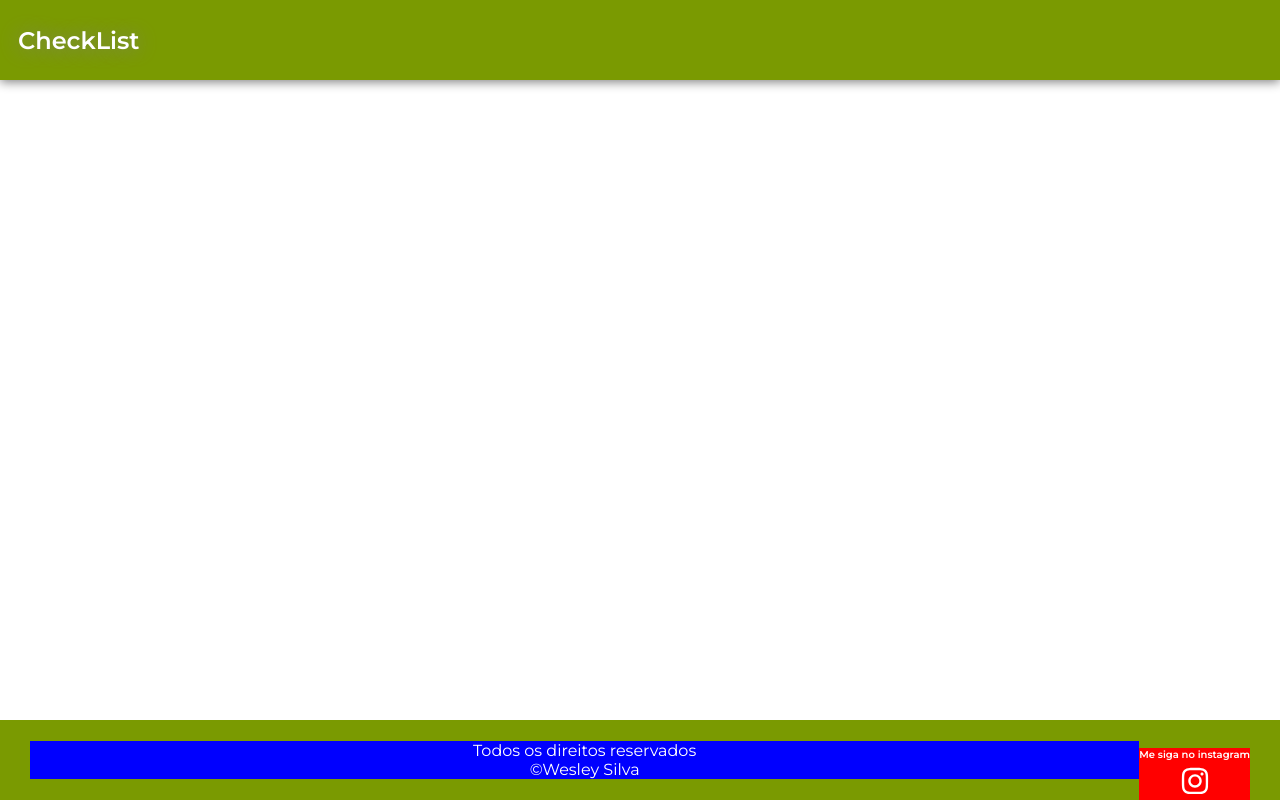
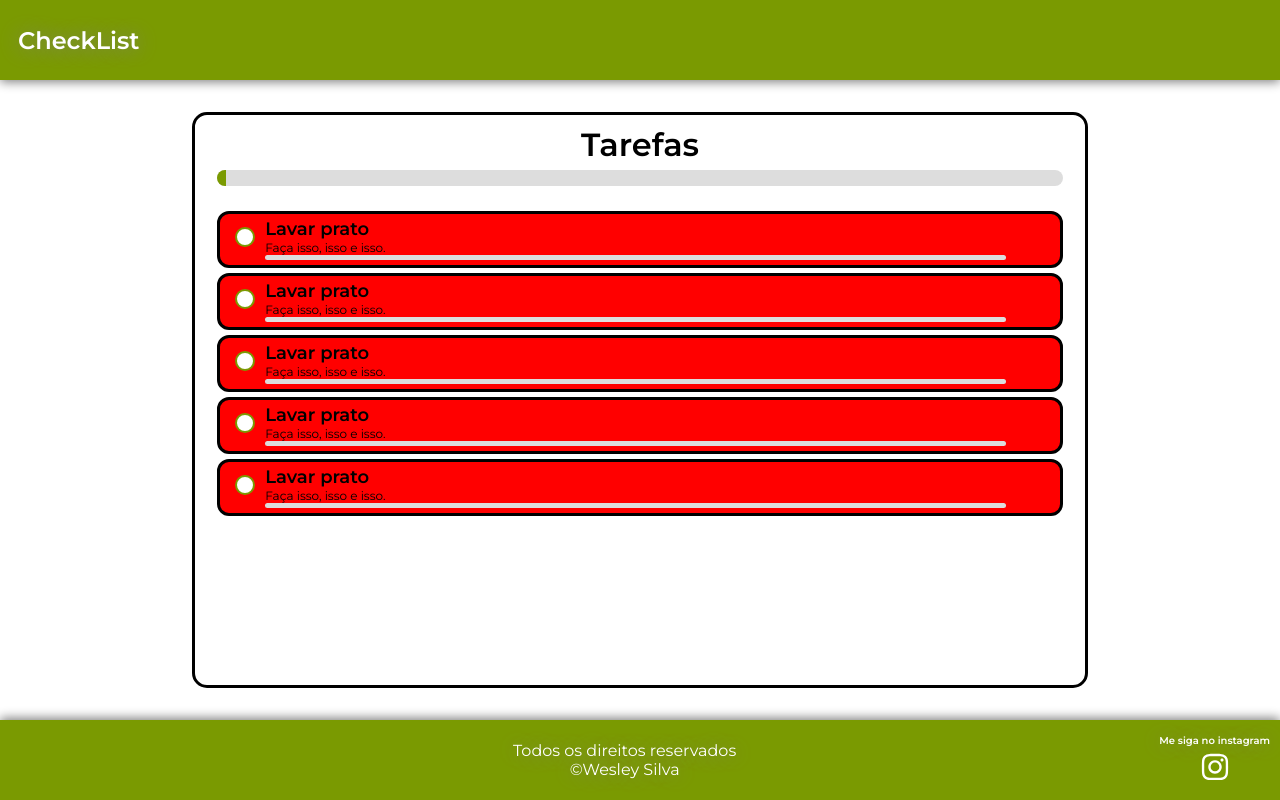
Before and after one commit to Wesleyleopoldo/check-list, a React (Vite) app: page / in a window 1280 px wide. Built offline with nearby package versions, Linux system fonts and the light colour scheme.

Commit message:
tarefa
Signed-off-by: Wesley Silva <desenvolvimentowesleyleopoldo@gmail.com>

```diff
--- a/package.json
+++ b/package.json
@@ -10,6 +10,7 @@
     "preview": "vite preview"
   },
   "dependencies": {
+    "npm": "^11.6.0",
     "react": "^18.3.1",
     "react-dom": "^18.3.1",
     "react-icons": "^5.5.0"
--- a/src/components/Footer/index.jsx
+++ b/src/components/Footer/index.jsx
@@ -4,10 +4,12 @@ import "./styles.css"
 export default function Footer() {
     return (
         <footer className="footer">
+
+            <div className="left-space"></div>
+
             <div className="direitos">
                 <p>Todos os direitos reservados <br/><span>&copy;Wesley Silva</span></p>
             </div>
-
             <div className="icon-container">
                 <h3>Me siga no instagram</h3>
                 <a href="https://instagram.com/wesleyleopoldo_" target="_blank" rel="noopener noreferrer">
--- a/src/components/Footer/styles.css
+++ b/src/components/Footer/styles.css
@@ -2,29 +2,36 @@
     background-color: #7A9A01;
     display: flex;
     align-items: center;
-    justify-content: space-between;
-    padding: 0 30px;
+    justify-content: flex-end;
+    padding: 10px;
     height: 10vh;
     color: white;
+    box-shadow: 0px -2px 10px gray;
+}
+
+.footer .left-space {
+    width: 80px;
 }
 
 .footer .direitos {
-    background-color: blue;
+    flex: 1;
     text-align: center;
-    flex: 1;
+}
+
+.footer .direitos p {
+    text-shadow: 0px 1px 20px gray;
 }
 
 .footer .icon-container {
-    background-color: red;
     display: flex;
     flex-direction: column;
     align-items: center;
     gap: 5px;
-    align-self: flex-end;
 }
 
 .footer .icon-container h3 {
     font-size: 10px;
+    text-shadow: 0px 1px 20px gray;
 }
 
 .footer .icon-container .icon {
@@ -34,25 +41,36 @@
 
 @media (max-width: 600px) {
     .footer {
+        background-color: #7A9A01;
+        display: flex;
         flex-direction: column;
-        gap: 10px;
+        align-items: center;
+        justify-content: center;
+        padding: 5px;
         height: auto;
-        padding: 20px;
+        color: white;
+    }
+
+    .footer .direitos {
         text-align: center;
     }
 
+    .footer .direitos p {
+        font-size: 11px;
+    }
+
     .footer .icon-container {
-        flex-direction: row;
-        justify-content: center;
+        display: flex;
+        flex-direction: column;
         align-items: center;
+        gap: 2px;
     }
 
     .footer .icon-container h3 {
-        font-size: 12px;
-        margin-right: 8px;
+        font-size: 8px;
     }
 
     .footer .icon-container .icon {
-        font-size: 24px;
+        font-size: 15px
     }
 }
--- a/src/components/Main/index.jsx
+++ b/src/components/Main/index.jsx
@@ -1,9 +1,27 @@
-
+import "./styles.css"
+import Task from "../Task";
 
 export default function Main() {
     return (
         <main className="content">
-            <div>
+            <div className="container-main">
+                <div className="header-tasks">
+                    <div className="title-tasks">
+                        <h1>Tarefas</h1>
+                    </div>
+                        <div className="progress-bar">
+                            <div className="progress-fill"></div>
+                        </div>
+                </div>
+                <Task task="Lavar prato" description="Faça isso, isso e isso."/>
+
+                <Task task="Lavar prato" description="Faça isso, isso e isso."/>
+
+                <Task task="Lavar prato" description="Faça isso, isso e isso."/>
+
+                <Task task="Lavar prato" description="Faça isso, isso e isso."/>
+
+                <Task task="Lavar prato" description="Faça isso, isso e isso."/>
 
             </div>
         </main>
--- a/src/components/Main/styles.css
+++ b/src/components/Main/styles.css
@@ -0,0 +1,48 @@
+.content {
+    display: flex;
+    align-items: center;
+    justify-content: center;
+}
+
+.content .container-main {
+    display: flex;
+    flex-direction: column;
+    border: solid;
+    width: 70%;
+    height: 90%;
+    border-radius: 15px;
+    gap: 5px;
+    align-items: center;
+}
+
+.progress-bar {
+  width: 95%;
+  height: 20px;
+  background-color: #ddd;
+  border-radius: 10px;
+  overflow: hidden;
+  margin: 20px 0;
+}
+
+.progress-fill {
+  height: 100%;
+  width: 1%;
+  background-color: #7A9A01;
+  transition: width 0.3s ease;
+}
+
+.header-tasks {
+    display: flex;
+    width: 100%;
+    flex-direction: column;
+    align-items: center;
+    gap: 25px;
+    height: 16%;
+}
+
+.content .container-main .title-tasks {
+    width: 100%;
+    height: 8%;
+    text-align: center;
+    padding-top: 10px;
+}
--- /dev/null
+++ b/src/components/Task/index.jsx
@@ -0,0 +1,26 @@
+import "./styles.css";
+
+export default function Task(props) {
+    return (
+        <div className="task-container">
+
+            <div className="checkbox-div">
+                <input type="checkbox" name="checked" id="1" className="custom-checkbox" />
+            </div>
+
+
+            <div className="tasks-details">
+                <div className="task-title">
+                    <h3>{props.task}</h3>
+                </div>
+                <div className="task-description">
+                    <p>{props.description}</p>
+                </div>
+
+                <div className="task-progress">
+                    <div className="task-progress-fill"></div>
+                </div>
+            </div>
+        </div>
+    )
+}
--- /dev/null
+++ b/src/components/Task/styles.css
@@ -0,0 +1,63 @@
+.task-container {
+    display: flex;
+    background-color: red;
+    height: 10%;
+    align-items: center;
+    padding: 15px;
+    gap: 10px;
+    border-radius: 12px;
+    width: 95%;
+    border: solid;
+    padding-bottom: 17px;
+}
+
+.checkbox-div .custom-checkbox {
+    appearance: none;
+    -webkit-appearance: none;
+    width: 20px;
+    height: 20px;
+    border: 2px solid #7A9A01;
+    border-radius: 55px;
+    cursor: pointer;
+    position: relative;
+    background-color: white;
+}
+
+.task-progress {
+  width: 95%;
+  height: 5px;
+  background-color: #ddd;
+  border-radius: 10px;
+  overflow: hidden;
+}
+
+.checkbox-div .custom-checkbox:checked {
+    background-color: #7A9A01;
+}
+
+.checkbox-div .custom-checkbox:checked::after {
+    content: "✔";
+
+}
+
+.task-container .tasks-details .task-title {
+    padding: 0;
+    margin: 0;
+}
+
+.task-container .tasks-details .task-description {
+    padding: 0;
+    margin: 0;
+}
+
+.task-container .tasks-details .task-title h3 {
+    font-size: 18px;
+}
+
+.task-container .tasks-details .task-description p {
+    font-size: 12px;
+}
+
+.task-container .tasks-details {
+    width: 100%;
+}
```
Also changed, not shown: 1 other file (tests, documents, lock files or other folders).
